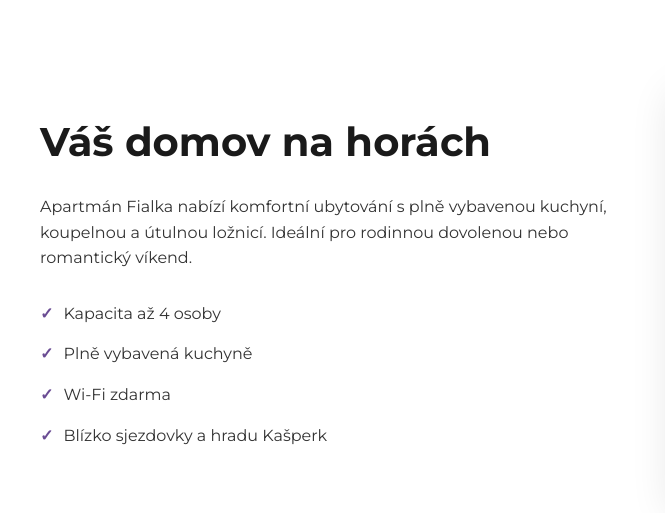
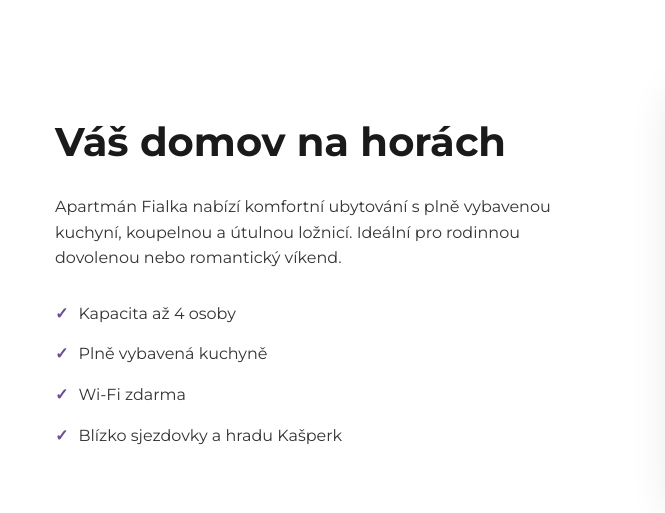
Before and after one commit to michondr/apartmany-fialka, a plain HTML site: page index.html in a window 1280 px wide. Shown: the part 831-1344 px from the top of the page, 0-665 px from the left. Drawn offline with Linux system fonts and the light colour scheme; grey boxes are pictures that could not be loaded.

Commit message:
fix padding

```diff
--- a/css/style.css
+++ b/css/style.css
@@ -59,6 +59,11 @@ nav .container {
   text-transform: uppercase;
   letter-spacing: 1px;
   transition: var(--transition);
+}
+
+#about .text {
+  padding-left: 15px;
+  padding-right: 15px;
 }
 
 .nav-links a:hover { color: var(--primary); }
--- a/index.html
+++ b/index.html
@@ -60,7 +60,7 @@
       </ul>
     </div>
     <div class="image">
-      <img src="img/20251228_092512.jpg" alt="Interiér apartmánu">
+      <img src="img/20251228_103248.jpg" alt="Interiér apartmánu">
     </div>
   </div>
 </section>
```
